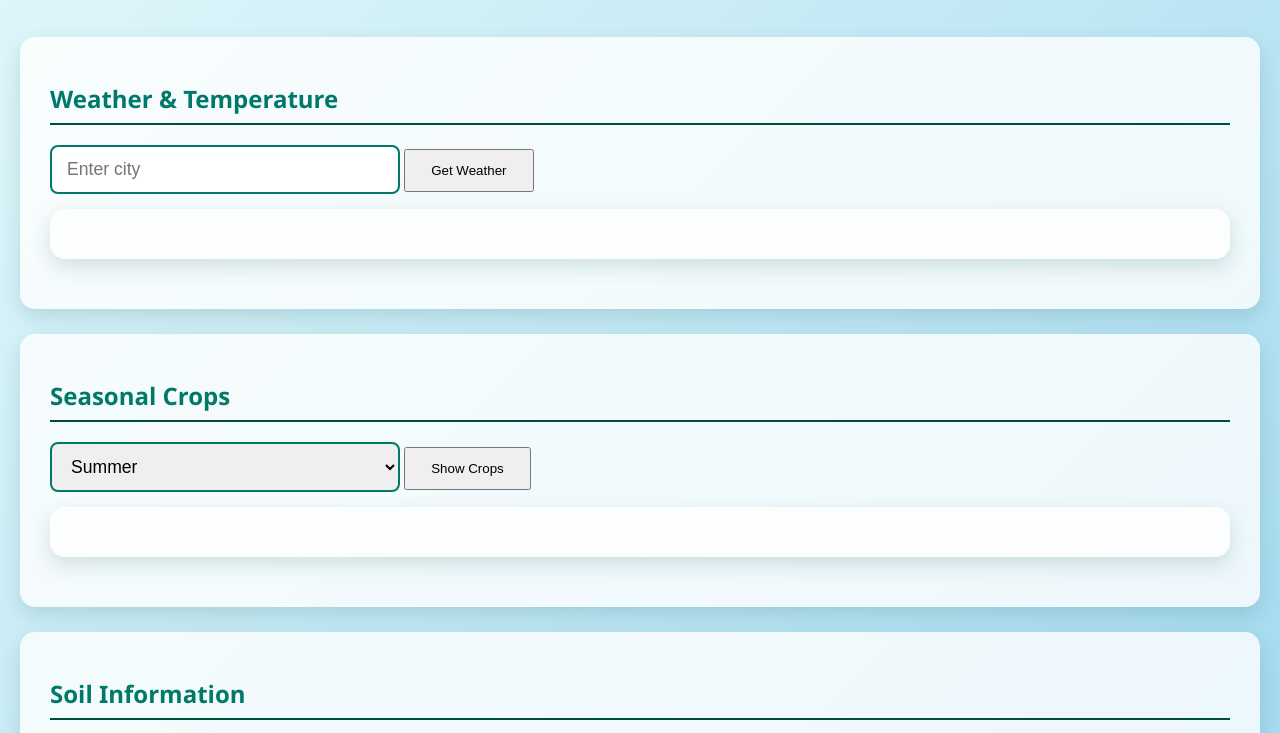
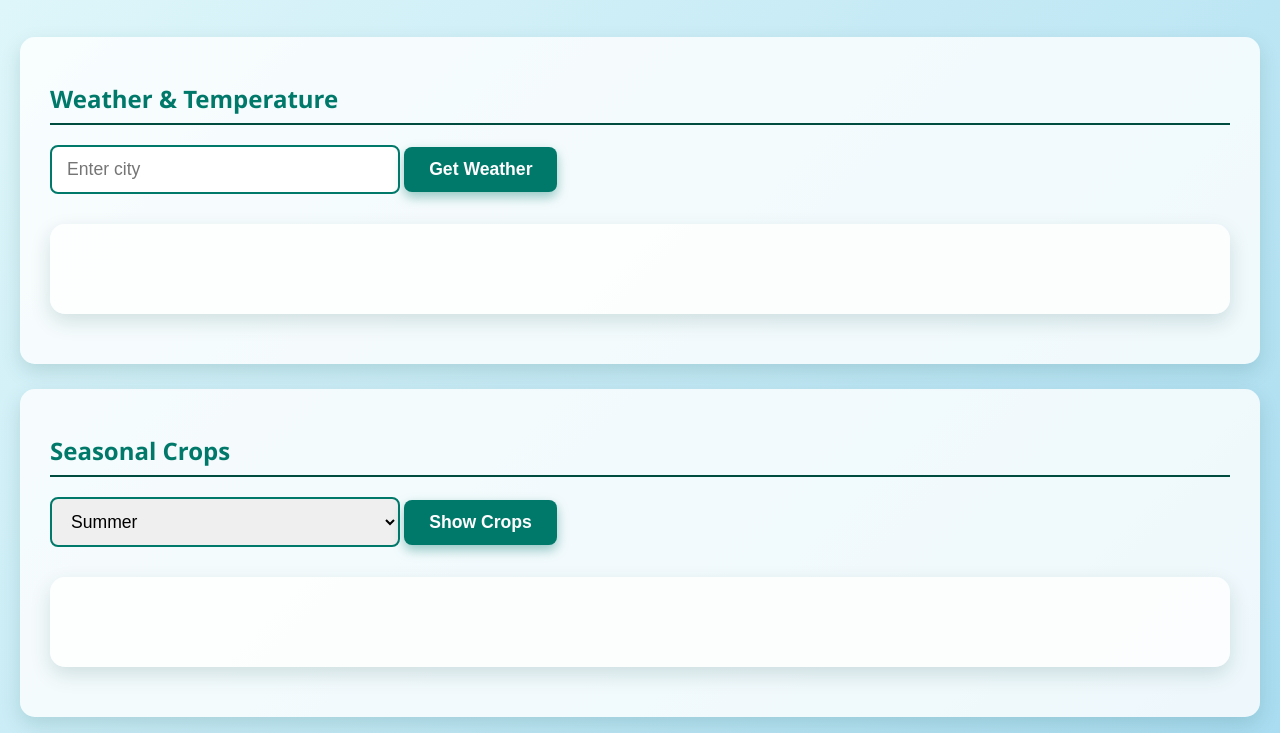
Before and after one commit to Ajayreddywadi/future-farming-site, a plain HTML site: page index.html in a window 1280 px wide. Shown: the part 67-800 px from the top of the page. Drawn offline with Linux system fonts and the light colour scheme.

Commit message:
Update styles.css

```diff
--- a/styles.css
+++ b/styles.css
@@ -1,4 +1,4 @@
-/* General Body Styles */
+/* styles.css */
 body {
   font-family: 'Segoe UI', Tahoma, Geneva, Verdana, sans-serif;
   margin: 20px;
@@ -7,7 +7,6 @@ body {
   min-height: 100vh;
 }
 
-/* Main Title */
 h1 {
   text-align: center;
   color: #004d40;
@@ -16,7 +15,6 @@ h1 {
   text-shadow: 1px 1px 3px rgba(0, 77, 64, 0.4);
 }
 
-/* Card Container Styles */
 div {
   background: #ffffffcc;
   padding: 25px 30px;
@@ -31,7 +29,6 @@ div:hover {
   box-shadow: 0 15px 35px rgba(0, 77, 64, 0.3);
 }
 
-/* Section Headings */
 h2 {
   color: #00796b;
   margin-bottom: 20px;
@@ -40,7 +37,6 @@ h2 {
   padding-bottom: 8px;
 }
 
-/* Input and Select Styles */
 input[type="text"],
 select {
   padding: 12px 15px;
@@ -61,7 +57,33 @@ select:focus {
   box-shadow: 0 0 8px #004d40aa;
 }
 
-/* Button Styles */
 button {
   padding: 12px 25px;
-  ba
+  background-color: #00796b;
+  border: none;
+  border-radius: 8px;
+  color: white;
+  cursor: pointer;
+  font-size: 1.1rem;
+  font-weight: 600;
+  box-shadow: 0 5px 12px rgba(0, 121, 107, 0.4);
+  transition: background-color 0.3s ease, box-shadow 0.3s ease;
+  margin-right: 10px;
+}
+
+button:hover {
+  background-color: #004d40;
+  box-shadow: 0 8px 18px rgba(0, 77, 64, 0.6);
+}
+
+#weather-output,
+#crop-output,
+#soil-output,
+#price-output {
+  margin-top: 15px;
+  font-weight: 600;
+  font-size: 1.1rem;
+  color: #004d40;
+  min-height: 40px;
+  line-height: 1.4;
+}
```
